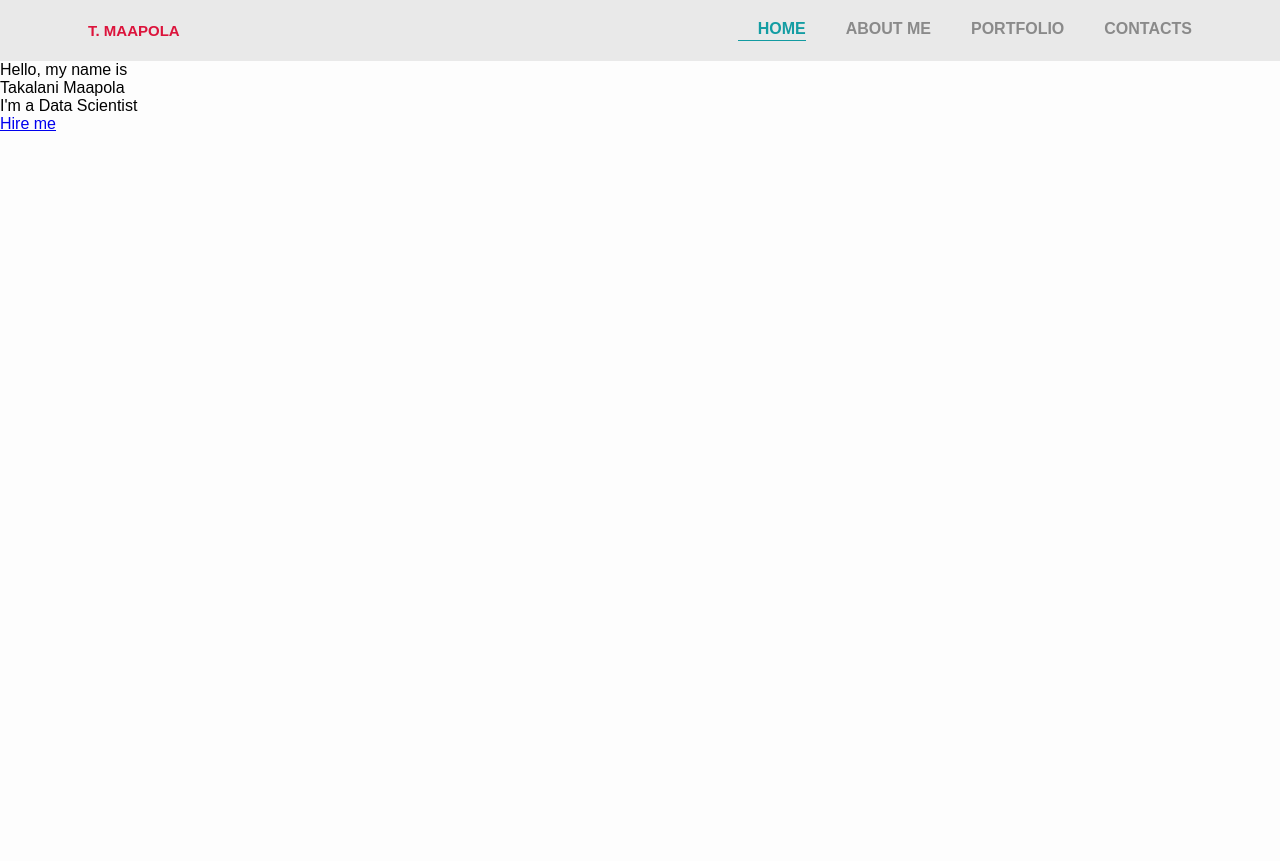
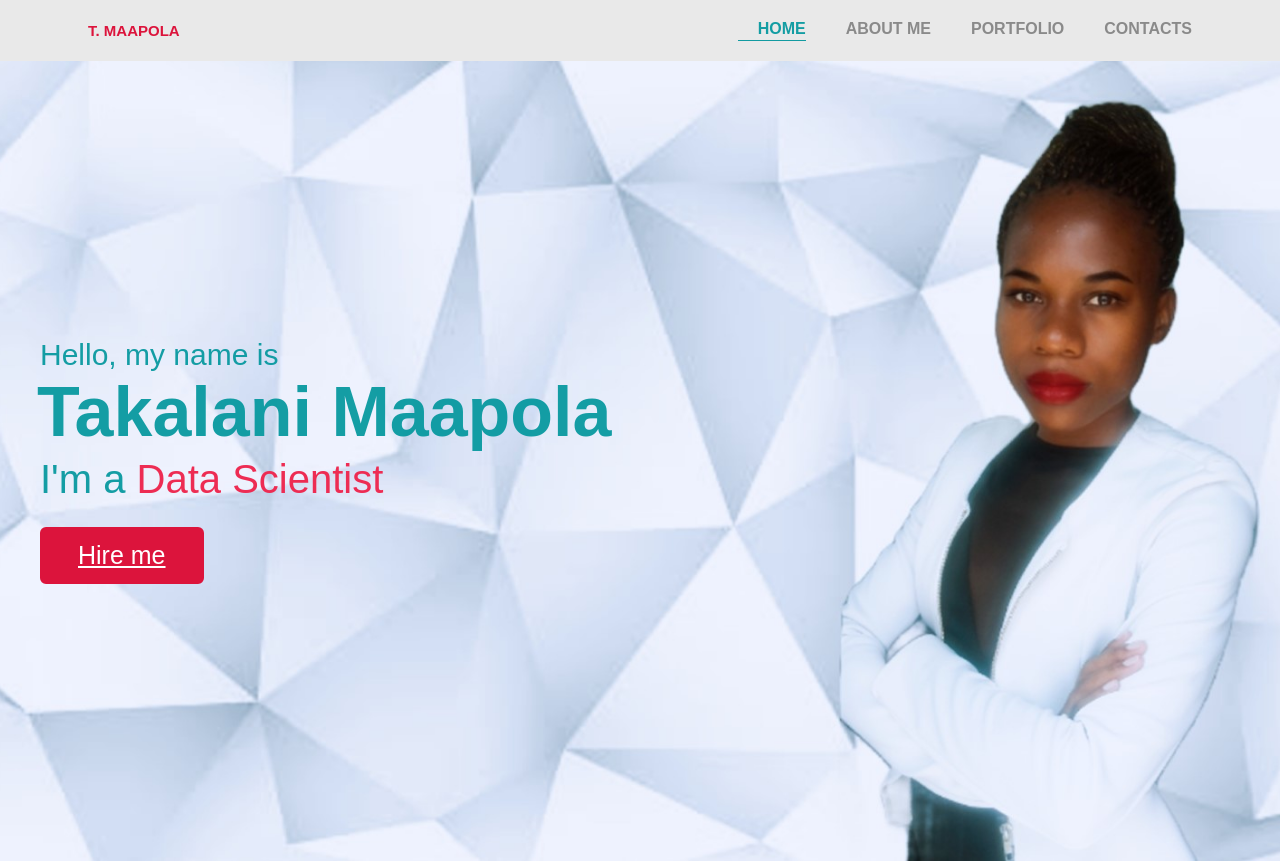
Before and after one commit to btmaapola/Personal_Website, a plain HTML site: page home.html in a window 1280 px wide. Before the commit the page ends 800 px from the top, so only its background shows below. Drawn offline with Linux system fonts and the light colour scheme.

Commit message:
commit_9 - Added the home page picture, introduction text and its css codes.

```diff
--- a/styles.css
+++ b/styles.css
@@ -77,3 +77,46 @@ body{
 .active-nav-link a{
     color: rgba(4, 151, 157, 0.933) !important;
 }
+
+/* Home styles */
+
+.home-image-wrapper{
+    display: flex;
+    background: url(images/white_1.jpg);
+    background-size: cover;
+    background-position: center;
+    background-repeat: no-repeat;
+    height: 100vh;
+    color: rgba(4, 151, 157, 0.933);
+    min-height: 500px;
+    font-family: sans-serif;
+}
+.intro-text-wrapper{
+    margin: auto 0 auto 40px;
+
+}
+.intro-text-wrapper .text-1{
+    font-size: 30px;
+}
+.intro-text-wrapper .text-2{
+    font-size: 70px;
+    font-weight: 600;
+    margin-left: -3px;
+}
+.intro-text-wrapper .text-3{
+    font-size: 40px;
+    margin: 5px 0;
+}
+.intro-text-wrapper .text-3 span{
+    color: rgb(237, 44, 83);
+}
+.intro-text-wrapper a{
+    display: inline-block;
+    background: crimson;
+    color: #fff;
+    font-size: 25px;
+    padding: 12px 36px;
+    margin-top: 20px;
+    border-radius: 6px;
+    border: 2px solid crimson;
+}
```
